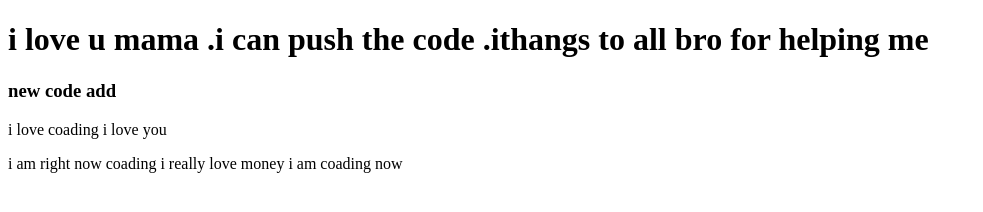
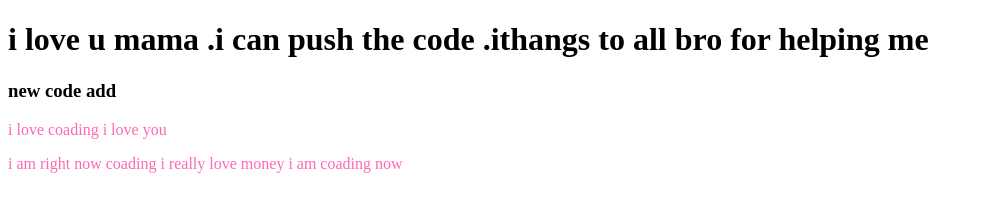
Before and after one commit to shajib2/my-forth-ripo, a plain HTML site: page index.html in a window 1280 px wide. Shown: the whole page, without its empty margins (0-983 px from the left). Drawn offline with Linux system fonts and the light colour scheme.

Commit message:
coller change and css add

```diff
--- a/index.html
+++ b/index.html
@@ -5,6 +5,7 @@
     <meta http-equiv="X-UA-Compatible" content="IE=edge">
     <meta name="viewport" content="width=device-width, initial-scale=1.0">
     <title> my second repo k Document</title>
+    <link rel="stylesheet" href="style.css">
 </head>
 <body>
     <h1> i love u mama .i can push the code .ithangs to all bro for helping me </h1>
--- /dev/null
+++ b/style.css
@@ -0,0 +1,3 @@
+P{
+    color:hotpink;
+}
```
